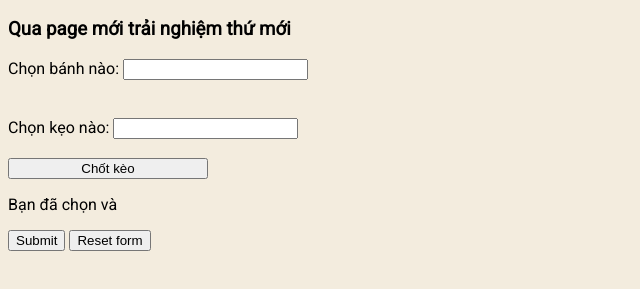
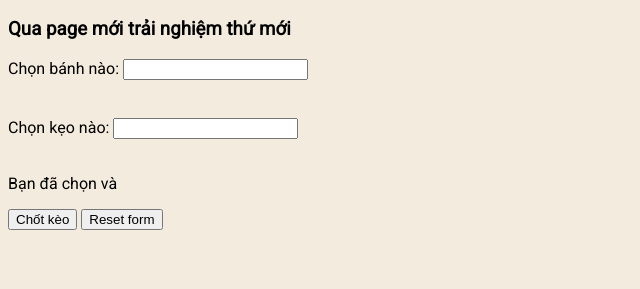
Before and after one commit to harrytran998/_origin-css-combinators, a plain HTML site: page index.html in a window 1280 px wide. Shown: the part 49-338 px from the top of the page, without its empty margins (0-640 px from the left). Drawn offline with Linux system fonts and the light colour scheme.

Commit message:
1 file modified

```diff
--- a/index.html
+++ b/index.html
@@ -22,7 +22,7 @@
 
     <h3>Qua page mới trải nghiệm thứ mới</h3>
 
-    <form action="handleSubmit()">
+    <form action="handleSubmit()" method="GET" target="_self">
       <label for="cake">Chọn bánh nào:</label>
       <input list="cakes" name="cake" id="cake" />
       <datalist id="cakes">
@@ -46,14 +46,11 @@
       </datalist>
       <br />
       <br />
-      <button onclick="handleSubmit()" style="width: 200px; text-align: center">
-        Chốt kèo
-      </button>
       <p>
         Bạn đã chọn <span id="selectedCandy"></span> và
         <span id="selectedCake"></span>
       </p>
-      <input type="submit" value="Submit" />
+      <input type="submit" value="Chốt kèo" />
       <input type="reset" value="Reset form" />
     </form>
   </body>
```
